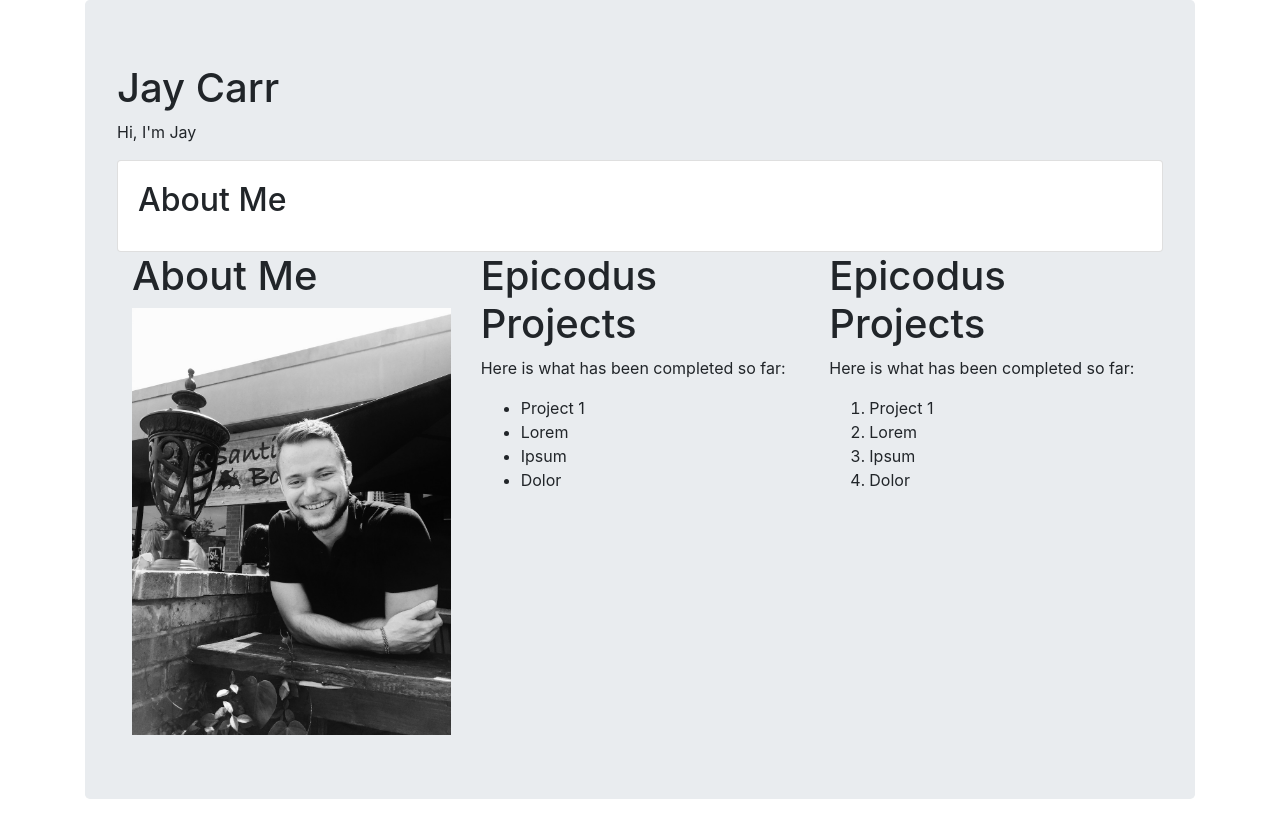
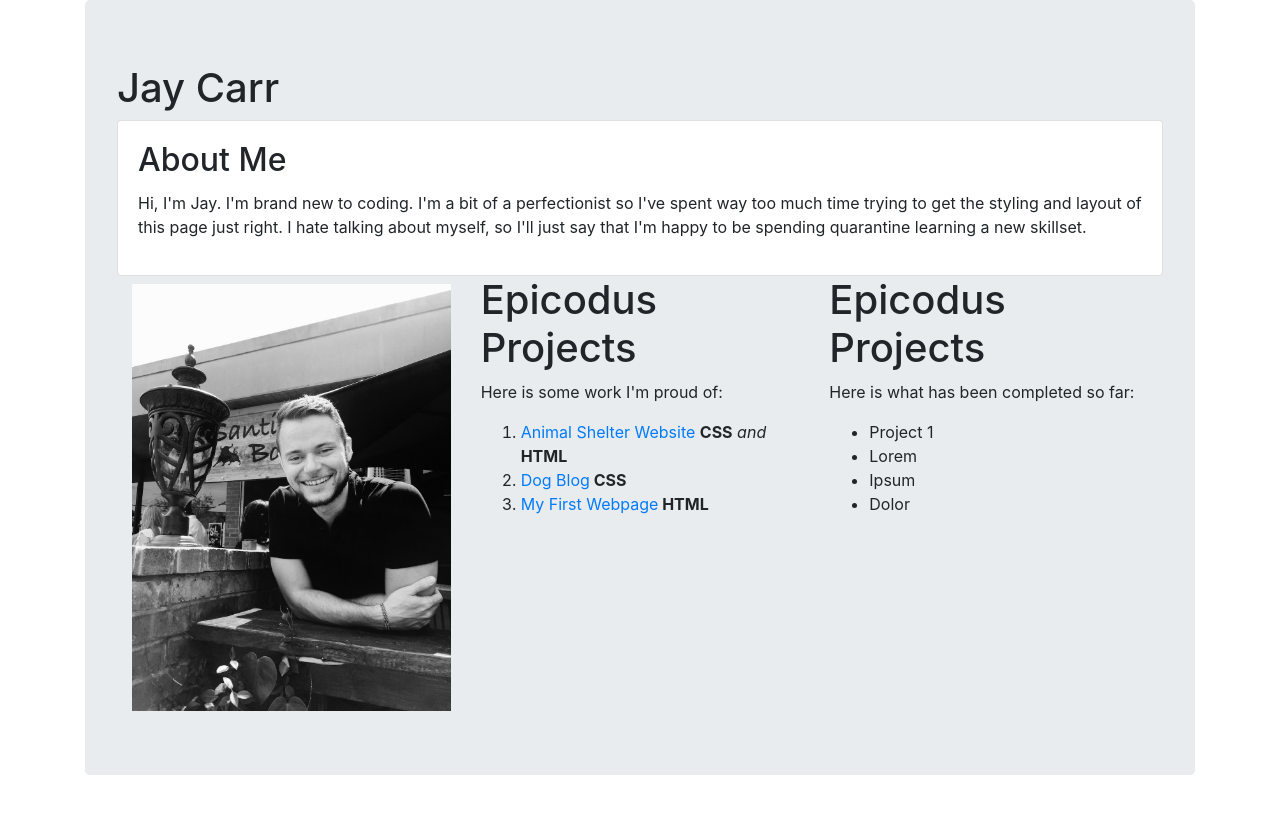
Before and after one commit to jaycarrr/epi-portfolio, a plain HTML site: page index.html in a window 1280 px wide. After the commit the page ends 807 px from the top, so only its background shows below. Drawn offline with Linux system fonts and the light colour scheme.

Commit message:
added readme.md; additional changes to html and styling

```diff
--- a/index.html
+++ b/index.html
@@ -9,17 +9,27 @@
   <div class="container">
     <div class="jumbotron">
           <h1>Jay Carr</h1>
-          <p>Hi, I'm Jay</p>
       <div class="card">
         <div class="card-body">
           <h2 class="card-title">About Me</h2>
+          <p>Hi, I'm Jay. I'm brand new to coding. I'm a bit of a perfectionist so I've spent way too much time trying to get the styling and layout of this page <span style="border: 1ch">just</span> right. I hate talking about myself, so I'll just say that I'm happy to be spending quarantine learning a new skillset. </p>
         </div>
       </div>
       <div class="container">
         <div class="row">
           <div class="col-4">
-            <h1>About Me</h1>
+            <!--This header was intentionally left empty to provide proper spacing between the 'About Me' section and the below image-->
+            <h1></h1>
             <img src="images/me.JPG" class="image-thumbnail" class="img" alt="Jay">
+          </div>
+          <div class="col-4">
+            <h1>Epicodus Projects</h1>
+            <p>Here is some work I'm proud of:</p>
+            <ol>
+              <li><a href="https://github.com/jaycarrr/animal-shelter">Animal Shelter Website</a> <strong> CSS</strong><em> and</em><strong> HTML</strong></li>
+              <li><a href="https://github.com/jaycarrr/dog-blog">Dog Blog</a><strong> CSS</strong></li>
+              <li><a href="https://github.com/jaycarrr/my-first-webpage">My First Webpage</a><strong> HTML</strong></li>
+            </ol>
           </div>
           <div class="col-4">
             <h1>Epicodus Projects</h1>
@@ -31,20 +41,9 @@
               <li>Dolor</li>
             </ul>
           </div>
-          <div class="col-4">
-            <h1>Epicodus Projects</h1>
-            <p>Here is what has been completed so far:</p>
-            <ol>
-              <li>Project 1</li>
-              <li>Lorem</li>
-              <li>Ipsum</li>
-              <li>Dolor</li>
-            </ol>
-          </div>
         </div>
       </div>
     </div>
   </div>
-
 </body>
 </html>
```
Also changed, not shown: 1 other file.
